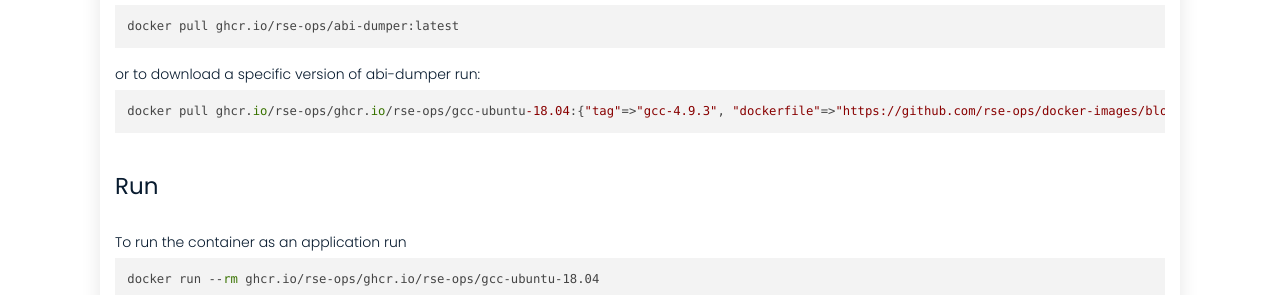
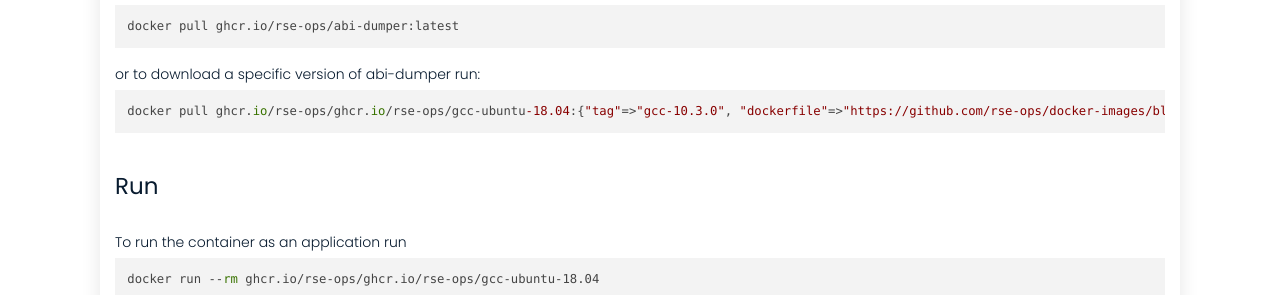
Before and after one commit to rse-ops/docker-images, a Jekyll site: the page built from _library/ghcr.io-rse-ops-gcc-ubuntu-18.04.md, in a window 1280 px wide and 1002 px high. Shown: the part 520-815 px from the top of the window. Built offline with Jekyll 4.4.1, drawn with Linux system fonts in a browser that asks for light colours; nearby versions of some CDN libraries; part of the change alters nothing that is shown.

Commit message:
Automated push to update library 2021-12-01

```diff
--- a/_library/ghcr.io-rse-ops-gcc-ubuntu-18.04.md
+++ b/_library/ghcr.io-rse-ops-gcc-ubuntu-18.04.md
@@ -1,14 +1,11 @@
 ---
 layout: container
 name: ghcr.io/rse-ops/gcc-ubuntu-18.04
-updated_at: 2021-11-30 05:06:01.661808
+updated_at: 2021-12-01 04:10:50.185025
 
 
 container_url: https://github.com/orgs/rse-ops/packages/container/package/gcc-ubuntu-18.04
 versions:
- - tag: gcc-4.9.3
-   dockerfile: https://github.com/rse-ops/docker-images/blob/main/ubuntu/gcc/Dockerfile
-   manifest: https://crane.ggcr.dev/manifest/ghcr.io/rse-ops/gcc-ubuntu-18.04:gcc-4.9.3
  - tag: gcc-10.3.0
    dockerfile: https://github.com/rse-ops/docker-images/blob/main/ubuntu/gcc/Dockerfile
    manifest: https://crane.ggcr.dev/manifest/ghcr.io/rse-ops/gcc-ubuntu-18.04:gcc-10.3.0
@@ -24,5 +21,8 @@ versions:
  - tag: gcc-8.1.0
    dockerfile: https://github.com/rse-ops/docker-images/blob/main/ubuntu/gcc/Dockerfile
    manifest: https://crane.ggcr.dev/manifest/ghcr.io/rse-ops/gcc-ubuntu-18.04:gcc-8.1.0
+ - tag: gcc-4.9.3
+   dockerfile: https://github.com/rse-ops/docker-images/blob/main/ubuntu/gcc/Dockerfile
+   manifest: https://crane.ggcr.dev/manifest/ghcr.io/rse-ops/gcc-ubuntu-18.04:gcc-4.9.3
 
 ---
```
